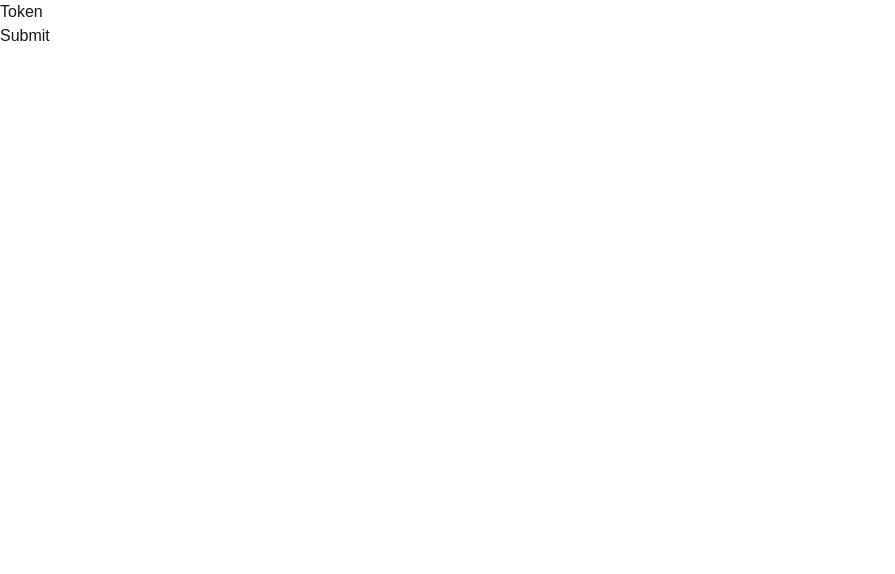
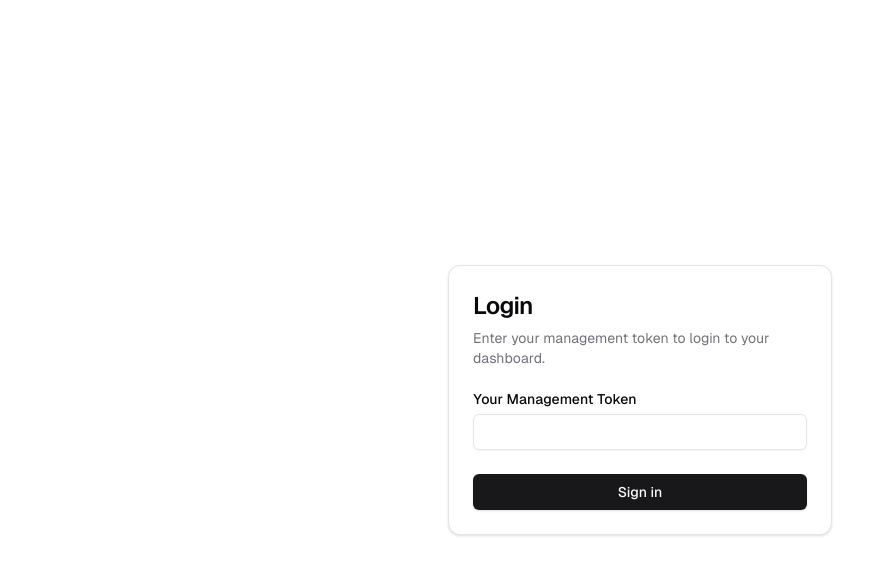
Before and after one commit to PromptSmith-OSS/promptsmith, a Next.js app in the folder clients-side/frontend/prompt-smith-frontend/: page /login in a window 1280 px wide. Shown: the top 574 px of the page, without its empty margins (0-895 px from the left). Built offline with nearby package versions, Linux system fonts and the light colour scheme.

Commit message:
add login page

```diff
--- a/clients-side/frontend/prompt-smith-frontend/app/login/page.tsx
+++ b/clients-side/frontend/prompt-smith-frontend/app/login/page.tsx
@@ -1,13 +1,43 @@
-export default function LoginPage() {
+import {Button} from "@/components/ui/button"
+import {
+  Card,
+  CardContent,
+  CardDescription,
+  CardFooter,
+  CardHeader,
+  CardTitle,
+} from "@/components/ui/card"
+import {Input} from "@/components/ui/input"
+import {Label} from "@/components/ui/label"
+
+
+function LoginForm() {
   return (
-    <>
-      <form action="/api/simple-login" method="POST">
-        <div>
-          <label htmlFor="bearerToken">Token</label>
-          <input id="bearerToken" name="bearerToken" type="password"/>
-        </div>
-        <button type="submit">Submit</button>
-      </form>
-    </>
-  )
+    <div
+      className="grid grid-rows-[20px_1fr_20px] items-center justify-items-center min-h-screen p-8 pb-20 gap-16 sm:p-20 font-[family-name:var(--font-geist-sans)]">
+      <main className="flex flex-col gap-8 row-start-2 items-center sm:items-start">
+        <Card className="w-full max-w-sm">
+          <form action="/api/simple-login" method="POST">
+            <CardHeader>
+              <CardTitle className="text-2xl">Login</CardTitle>
+              <CardDescription>
+                Enter your management token to login to your dashboard.
+              </CardDescription>
+            </CardHeader>
+            <CardContent className="grid gap-4">
+              <div className="grid gap-2">
+                <Label htmlFor="bearerToken">Your Management Token</Label>
+                <Input id="bearerToken" type="password" name="bearerToken" required/>
+              </div>
+            </CardContent>
+            <CardFooter>
+              <Button className="w-full" type="submit">Sign in</Button>
+            </CardFooter>
+          </form>
+        </Card>
+      </main>
+    </div>
+)
 }
+
+export default LoginForm
--- /dev/null
+++ b/clients-side/frontend/prompt-smith-frontend/components/ui/card.tsx
@@ -0,0 +1,76 @@
+import * as React from "react"
+
+import { cn } from "@/lib/utils"
+
+const Card = React.forwardRef<
+  HTMLDivElement,
+  React.HTMLAttributes<HTMLDivElement>
+>(({ className, ...props }, ref) => (
+  <div
+    ref={ref}
+    className={cn(
+      "rounded-xl border bg-card text-card-foreground shadow",
+      className
+    )}
+    {...props}
+  />
+))
+Card.displayName = "Card"
+
+const CardHeader = React.forwardRef<
+  HTMLDivElement,
+  React.HTMLAttributes<HTMLDivElement>
+>(({ className, ...props }, ref) => (
+  <div
+    ref={ref}
+    className={cn("flex flex-col space-y-1.5 p-6", className)}
+    {...props}
+  />
+))
+CardHeader.displayName = "CardHeader"
+
+const CardTitle = React.forwardRef<
+  HTMLParagraphElement,
+  React.HTMLAttributes<HTMLHeadingElement>
+>(({ className, ...props }, ref) => (
+  <h3
+    ref={ref}
+    className={cn("font-semibold leading-none tracking-tight", className)}
+    {...props}
+  />
+))
+CardTitle.displayName = "CardTitle"
+
+const CardDescription = React.forwardRef<
+  HTMLParagraphElement,
+  React.HTMLAttributes<HTMLParagraphElement>
+>(({ className, ...props }, ref) => (
+  <p
+    ref={ref}
+    className={cn("text-sm text-muted-foreground", className)}
+    {...props}
+  />
+))
+CardDescription.displayName = "CardDescription"
+
+const CardContent = React.forwardRef<
+  HTMLDivElement,
+  React.HTMLAttributes<HTMLDivElement>
+>(({ className, ...props }, ref) => (
+  <div ref={ref} className={cn("p-6 pt-0", className)} {...props} />
+))
+CardContent.displayName = "CardContent"
+
+const CardFooter = React.forwardRef<
+  HTMLDivElement,
+  React.HTMLAttributes<HTMLDivElement>
+>(({ className, ...props }, ref) => (
+  <div
+    ref={ref}
+    className={cn("flex items-center p-6 pt-0", className)}
+    {...props}
+  />
+))
+CardFooter.displayName = "CardFooter"
+
+export { Card, CardHeader, CardFooter, CardTitle, CardDescription, CardContent }
--- /dev/null
+++ b/clients-side/frontend/prompt-smith-frontend/components/ui/input.tsx
@@ -0,0 +1,25 @@
+import * as React from "react"
+
+import { cn } from "@/lib/utils"
+
+export interface InputProps
+  extends React.InputHTMLAttributes<HTMLInputElement> {}
+
+const Input = React.forwardRef<HTMLInputElement, InputProps>(
+  ({ className, type, ...props }, ref) => {
+    return (
+      <input
+        type={type}
+        className={cn(
+          "flex h-9 w-full rounded-md border border-input bg-transparent px-3 py-1 text-sm shadow-sm transition-colors file:border-0 file:bg-transparent file:text-sm file:font-medium placeholder:text-muted-foreground focus-visible:outline-none focus-visible:ring-1 focus-visible:ring-ring disabled:cursor-not-allowed disabled:opacity-50",
+          className
+        )}
+        ref={ref}
+        {...props}
+      />
+    )
+  }
+)
+Input.displayName = "Input"
+
+export { Input }
--- /dev/null
+++ b/clients-side/frontend/prompt-smith-frontend/components/ui/label.tsx
@@ -0,0 +1,26 @@
+"use client"
+
+import * as React from "react"
+import * as LabelPrimitive from "@radix-ui/react-label"
+import { cva, type VariantProps } from "class-variance-authority"
+
+import { cn } from "@/lib/utils"
+
+const labelVariants = cva(
+  "text-sm font-medium leading-none peer-disabled:cursor-not-allowed peer-disabled:opacity-70"
+)
+
+const Label = React.forwardRef<
+  React.ElementRef<typeof LabelPrimitive.Root>,
+  React.ComponentPropsWithoutRef<typeof LabelPrimitive.Root> &
+    VariantProps<typeof labelVariants>
+>(({ className, ...props }, ref) => (
+  <LabelPrimitive.Root
+    ref={ref}
+    className={cn(labelVariants(), className)}
+    {...props}
+  />
+))
+Label.displayName = LabelPrimitive.Root.displayName
+
+export { Label }
--- a/clients-side/frontend/prompt-smith-frontend/package.json
+++ b/clients-side/frontend/prompt-smith-frontend/package.json
@@ -11,6 +11,7 @@
   "dependencies": {
     "@radix-ui/react-dropdown-menu": "^2.1.1",
     "@radix-ui/react-icons": "^1.3.0",
+    "@radix-ui/react-label": "^2.1.0",
     "@radix-ui/react-slot": "^1.1.0",
     "class-variance-authority": "^0.7.0",
     "clsx": "^2.1.1",
```
Also changed, not shown: 1 other file (tests, documents, lock files or other folders).
